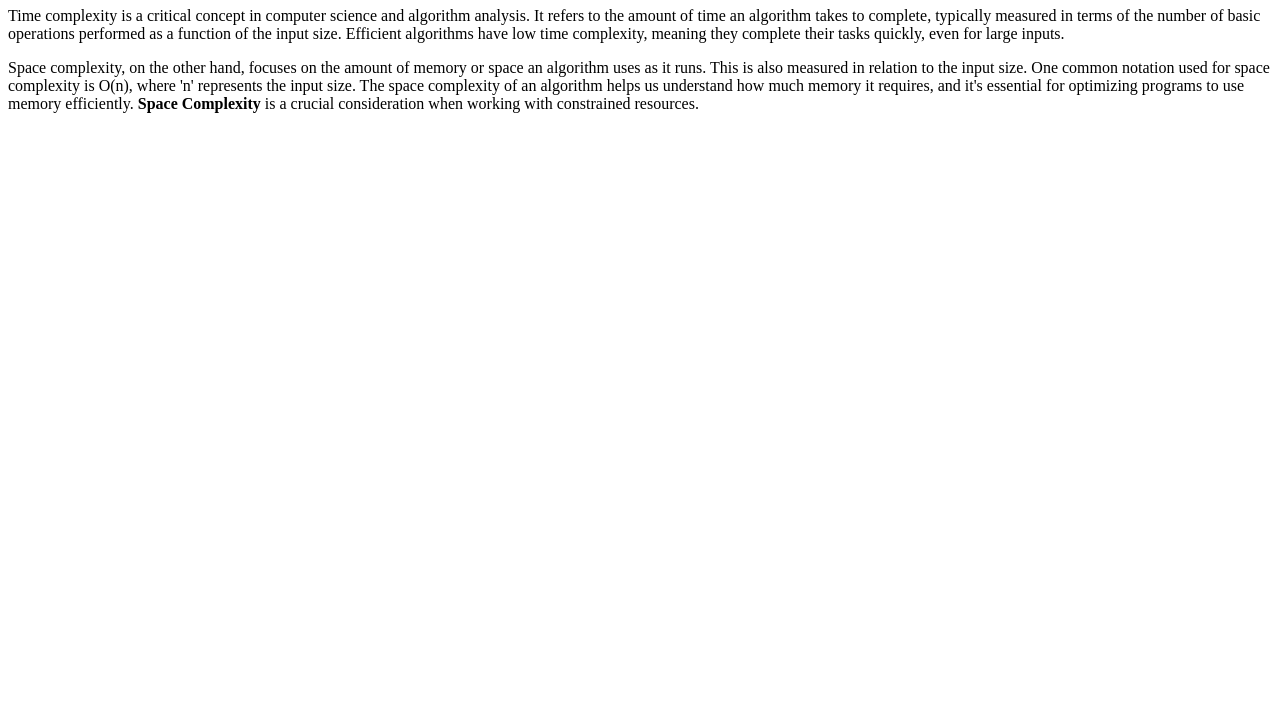
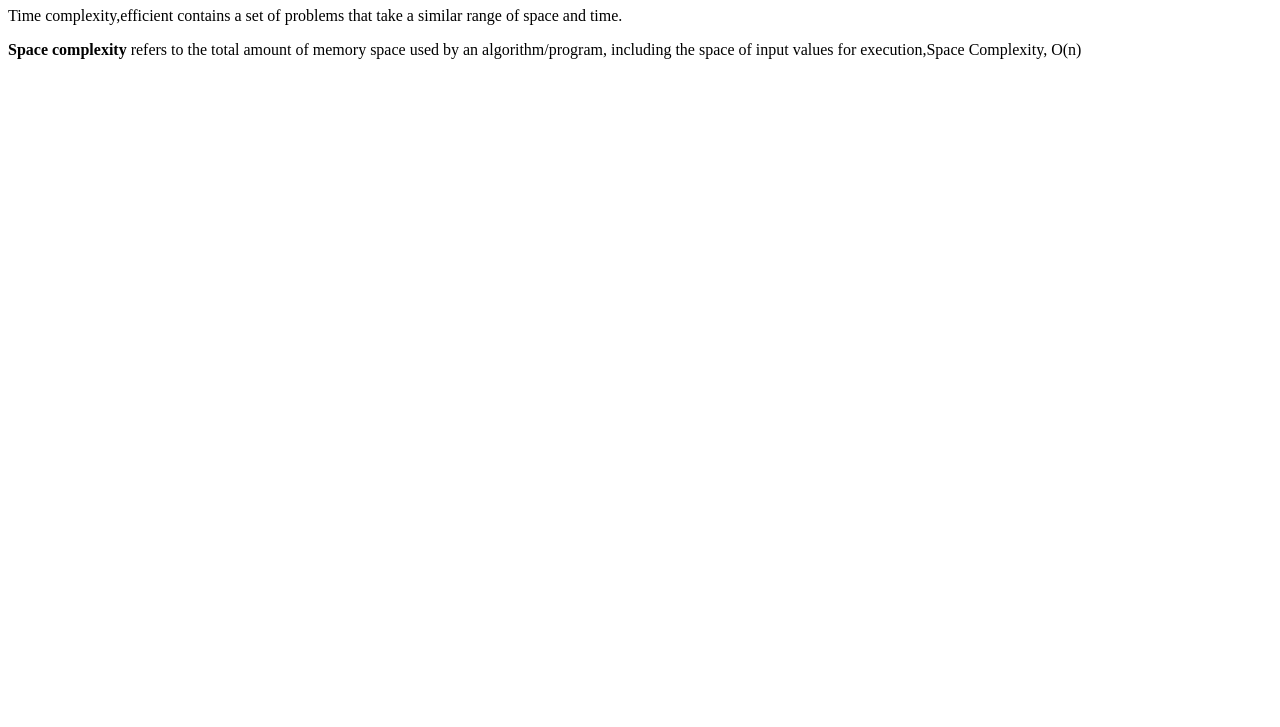
Before and after one commit to acciojob/time-and-space-complexity-kancharlashiva4, a website: page main.html in a window 1280 px wide. Shown: the part 73-800 px from the top of the page. Drawn offline with Linux system fonts and the light colour scheme.

Commit message:
created a submission

```diff
--- a/main.html
+++ b/main.html
@@ -7,22 +7,15 @@
 </head>
       <title>Understanding Time and Space Complexity</title>
 <body>
+	<h1>Time,Space,Complexity</h1>
+	<p>Time complexity,efficient  contains a set of problems that take a similar range of space and time.</P>
+	<p><b>Space complexity</b> refers to the total amount of memory space used by an algorithm/program, including the space of input values for execution,Space Complexity, O(n)</p>
 	<!-- the entire body must be written by student -->
     <script type="text/javascript" src="./script.js">
+
 </script>
-	<!DOCTYPE html>
-    <h1>Time, Space, Complexity</h1>
 
-    <p>
-        Time complexity is a critical concept in computer science and algorithm analysis. It refers to the amount of time an algorithm takes to complete, typically measured in terms of the number of basic operations performed as a function of the input size. Efficient algorithms have low time complexity, meaning they complete their tasks quickly, even for large inputs.
-    </p>
 
-    <p>
-        Space complexity, on the other hand, focuses on the amount of memory or space an algorithm uses as it runs. This is also measured in relation to the input size. One common notation used for space complexity is O(n), where 'n' represents the input size. The space complexity of an algorithm helps us understand how much memory it requires, and it's essential for optimizing programs to use memory efficiently.
-        <b>Space Complexity</b> is a crucial consideration when working with constrained resources.
-    </p>
-</body>
-</html>
 
 
 </body>
```
